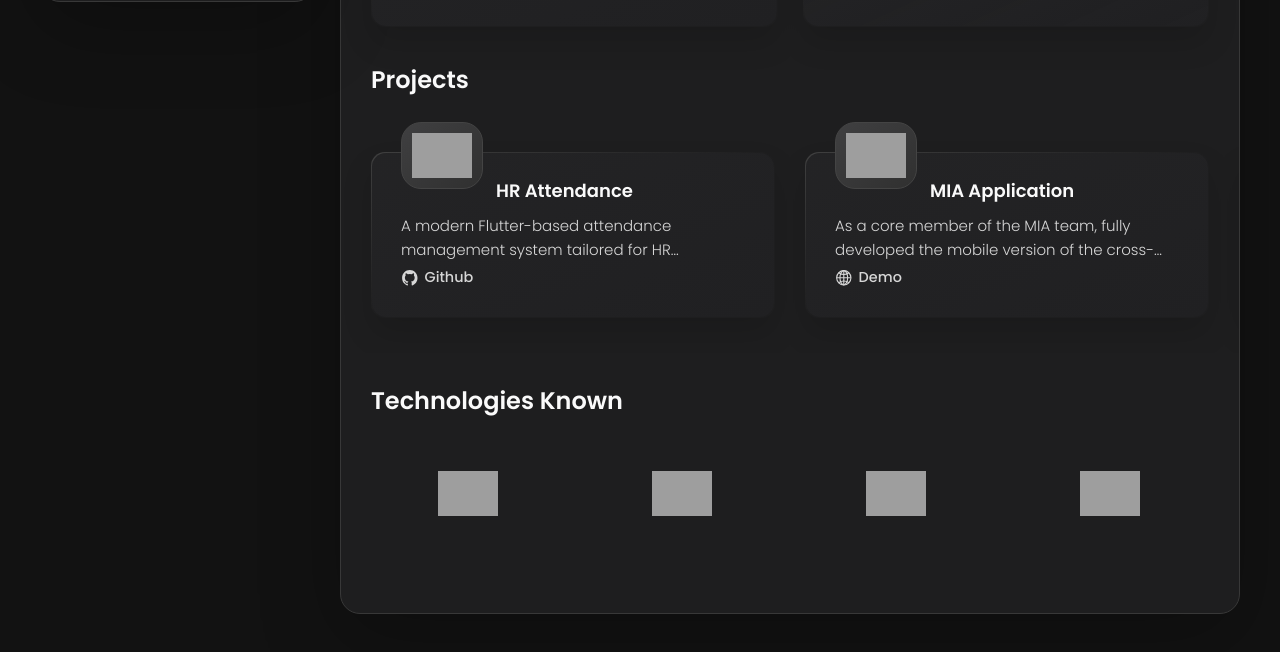
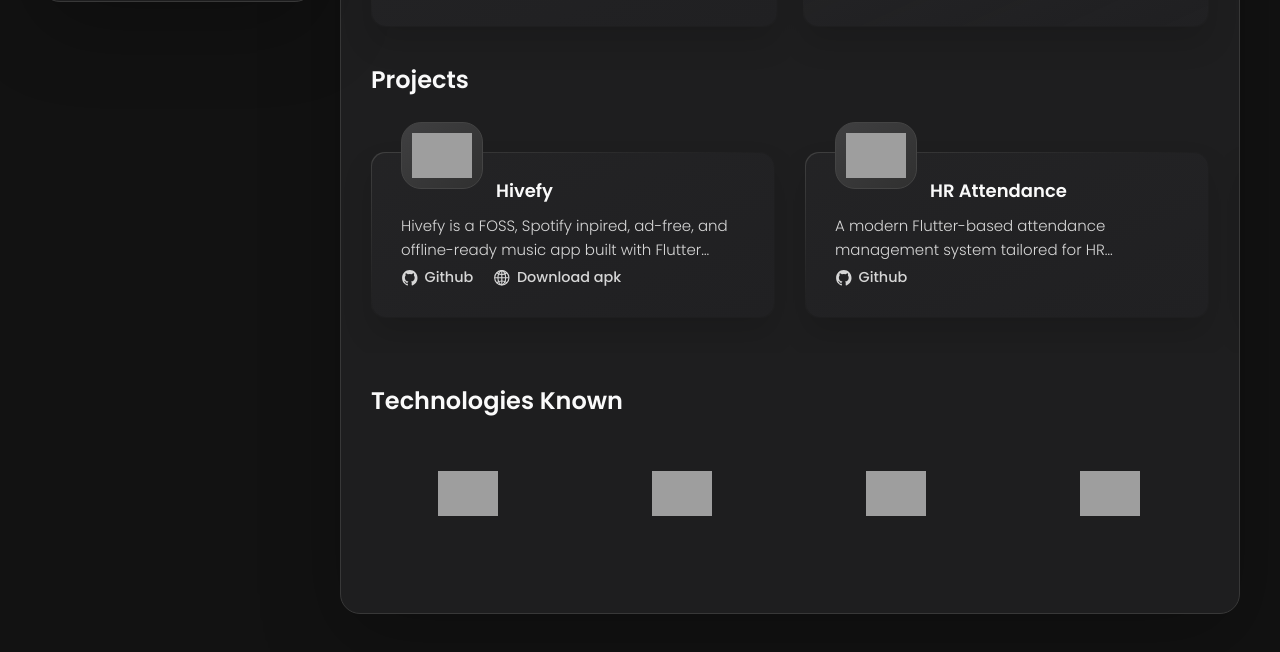
Before and after one commit to Harish-Srinivas-07/portfolio, a plain HTML site: page index.html in a window 1280 px wide. Shown: the part 806-1458 px from the top of the page. Drawn offline with nearby package versions, Linux system fonts and the light colour scheme; no server answers; grey boxes are pictures that could not be loaded.

Commit message:
Add Hivefy project details and image
Introduced Hivefy as a new project in index.html and index.txt, including description, links, and project image. Updated contact information with LinkedIn profile.

```diff
--- a/index.html
+++ b/index.html
@@ -309,6 +309,48 @@
             <h3 class="h3 testimonials-title">Projects</h3>
 
             <ul class="testimonials-list has-scrollbar">
+                <li class="testimonials-item">
+                <div class="content-card" data-testimonials-item>
+                  <figure class="testimonials-avatar-box">
+                    <img
+                      src="https://i.ibb.co/Gfp98mfJ/hivefy-logo.png"
+                      alt="Hivefy"
+                      width="45"
+                      data-testimonials-avatar
+                    />
+                  </figure>
+                  <h4
+                    class="h4 testimonials-item-title"
+                    data-testimonials-title
+                  >
+                    Hivefy
+                  </h4>
+                  <div class="testimonials-text" data-testimonials-text>
+                    <p>
+                     Hivefy is a FOSS, Spotify inpired, ad-free, and offline-ready music app built with Flutter using the unofficial JioSaavn API. Explore trending charts, albums, playlists, and multi-language content — all open-source, privacy-respecting, and fully customizable. 🎵
+                    </p>
+                  </div>
+                  <div class="modal-links-row">
+                    <a
+                      href="https://github.com/Harish-Srinivas-07/hivefy"
+                      target="_blank"
+                      class="modal-link"
+                      data-git-link
+                    >
+                      <ion-icon name="logo-github"></ion-icon> Github
+                    </a>
+                      <a
+                      href="https://sourceforge.net/projects/hivefy/files/latest/download"
+                      target="_blank"
+                      class="modal-link"
+                      data-demo-link
+                    >
+                      <ion-icon name="globe-outline"></ion-icon> Download apk
+                    </a>
+                  </div>
+                </div>
+              </li>
+
               <li class="testimonials-item">
                 <div class="content-card" data-testimonials-item>
                   <figure class="testimonials-avatar-box">
@@ -1165,6 +1207,36 @@
             </div>
 
             <ul class="project-list">
+
+                 <li
+                class="project-item active"
+                data-filter-item
+                data-category="applications"
+              >
+                <a
+                  href="https://github.com/Harish-Srinivas-07/hivefy"
+                  target="_blank"
+                  rel="noopener noreferrer"
+                >
+                  <figure class="project-img">
+                    <div class="project-item-icon-box">
+                      <ion-icon name="eye-outline"></ion-icon>
+                    </div>
+
+                    <img
+                      src="./assets/images/project-11.png"
+                      alt="finance"
+                      loading="lazy"
+                    />
+                  </figure>
+
+                  <h3 class="project-title">Hivefy</h3>
+
+                  <p class="project-category">Applications</p>
+                </a>
+              </li>
+
+
               <li
                 class="project-item active"
                 data-filter-item
```
Also changed, not shown: assets/images/project-11.png (added), index.txt.
